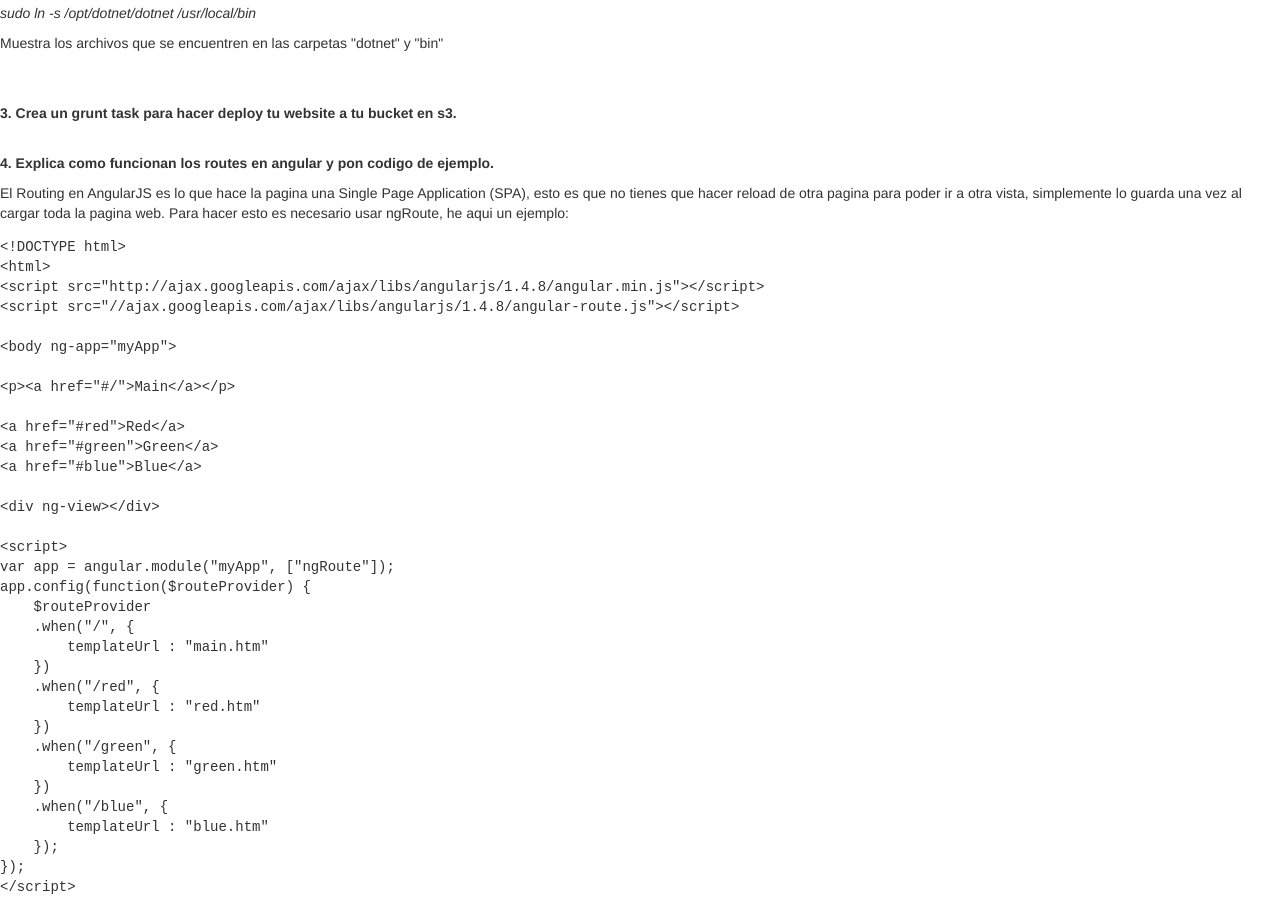
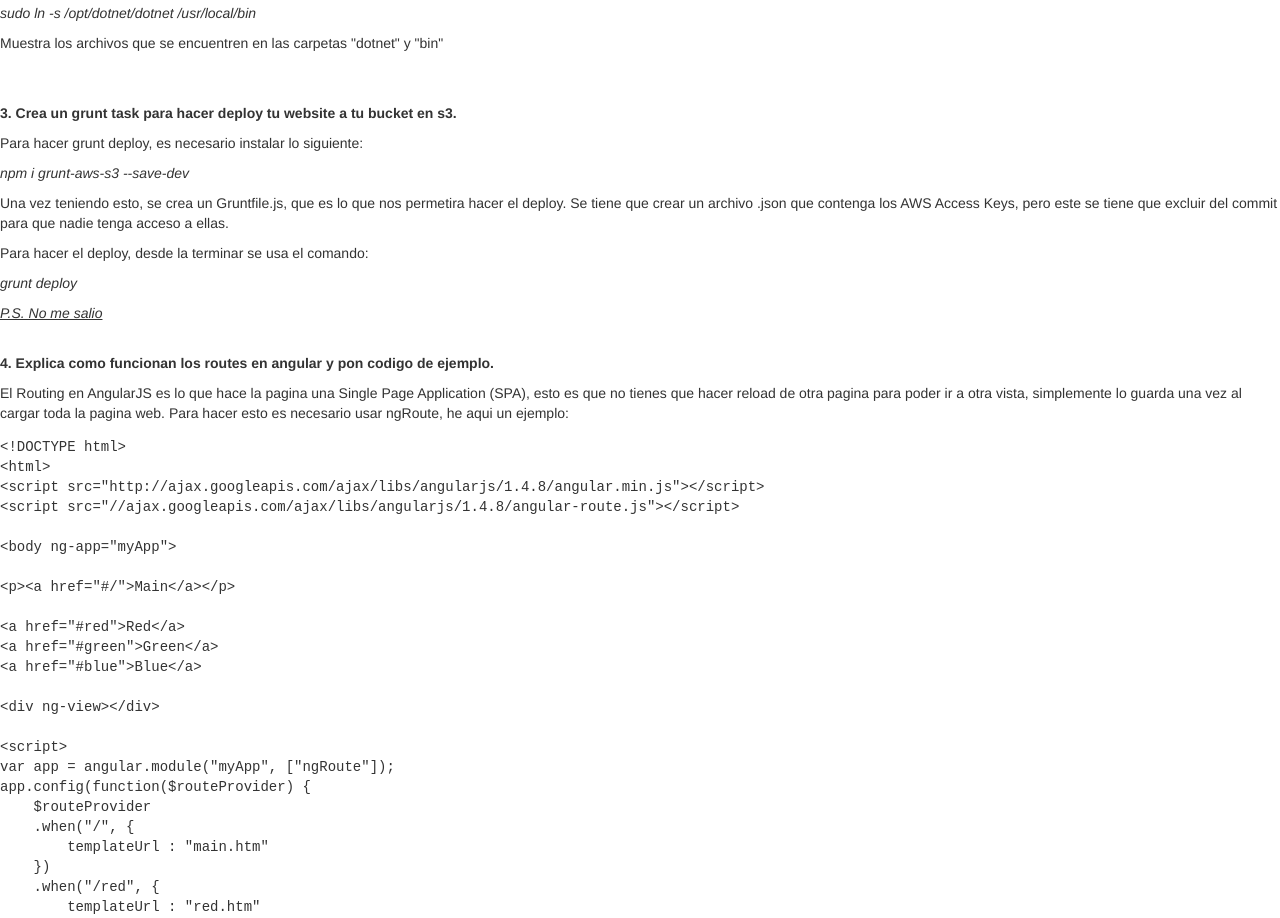
Before and after one commit to ruthoverboard/ruthbelinda, a website: page app/views/tareas.html in a window 1280 px wide. Shown: the part 2460-3378 px from the top of the page. Drawn offline with nearby package versions, Linux system fonts and the light colour scheme; files that its build step writes are made by us from their sources.

Commit message:
Segundo update de Tarea 1

```diff
--- a/app/views/tareas.html
+++ b/app/views/tareas.html
@@ -126,7 +126,14 @@ de que haya, la instalara para reemplazar la anterior.</p>
 <br>
 
 <p><b>3. Crea un grunt task para hacer deploy tu website a tu bucket en s3.</b></p>
-<p> </p>
+<p>Para hacer grunt deploy, es necesario instalar lo siguiente: </p>
+<p><i>npm i grunt-aws-s3 --save-dev</i></p>
+<p>Una vez teniendo esto, se crea un Gruntfile.js, que es lo que nos permetira hacer el deploy.
+Se tiene que crear un archivo .json que contenga los AWS Access Keys, pero este
+se tiene que excluir del commit para que nadie tenga acceso a ellas.</p>
+<p>Para hacer el deploy, desde la terminar se usa el comando:</p>
+<p><i>grunt deploy</i></p>
+<p><i><u>P.S. No me salio</u></i></p>
 <br>
 
 <p><b>4. Explica como funcionan los routes en angular y pon codigo de ejemplo.</b></p>
```
